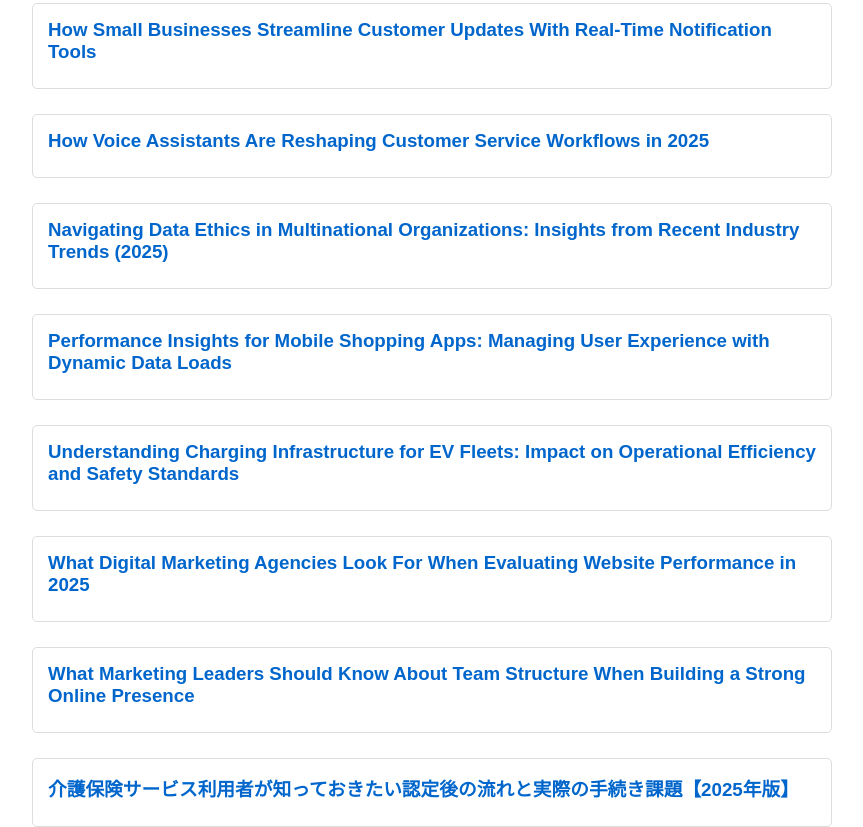
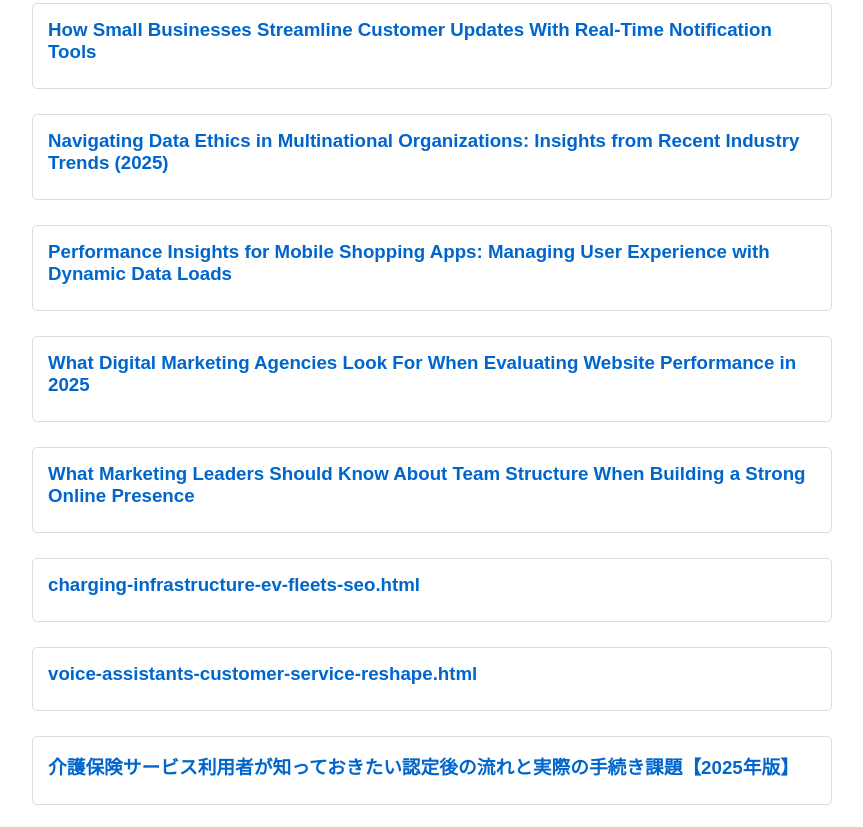
Before and after one commit to imagingcoe05/imagingcoe05.github.io, a plain HTML site: page index.html in a window 1280 px wide. Shown: the part 1291-2118 px from the top of the page, without its empty margins (208-1071 px from the left). Drawn offline with Linux system fonts and the light colour scheme.

Commit message:
自動更新 Index.html - 文章目錄（包含Gist）

```diff
--- a/index.html
+++ b/index.html
@@ -64,22 +64,22 @@
             <h3><a href="streamline-customer-updates-real-time-notification.html">How Small Businesses Streamline Customer Updates With Real-Time Notification Tools</a></h3>
         </div>
         <div class="article-item">
-            <h3><a href="voice-assistants-customer-service-reshape.html">How Voice Assistants Are Reshaping Customer Service Workflows in 2025</a></h3>
-        </div>
-        <div class="article-item">
             <h3><a href="data-ethics-multinational-insights.html">Navigating Data Ethics in Multinational Organizations: Insights from Recent Industry Trends (2025)</a></h3>
         </div>
         <div class="article-item">
             <h3><a href="dynamic-data-loads-management.html">Performance Insights for Mobile Shopping Apps: Managing User Experience with Dynamic Data Loads</a></h3>
         </div>
         <div class="article-item">
-            <h3><a href="charging-infrastructure-ev-fleets-seo.html">Understanding Charging Infrastructure for EV Fleets: Impact on Operational Efficiency and Safety Standards</a></h3>
-        </div>
-        <div class="article-item">
             <h3><a href="evaluate-website-performance-agencies.html">What Digital Marketing Agencies Look For When Evaluating Website Performance in 2025</a></h3>
         </div>
         <div class="article-item">
             <h3><a href="team-structure-marketing-leaders-online.html">What Marketing Leaders Should Know About Team Structure When Building a Strong Online Presence</a></h3>
+        </div>
+        <div class="article-item">
+            <h3><a href="charging-infrastructure-ev-fleets-seo.html">charging-infrastructure-ev-fleets-seo.html</a></h3>
+        </div>
+        <div class="article-item">
+            <h3><a href="voice-assistants-customer-service-reshape.html">voice-assistants-customer-service-reshape.html</a></h3>
         </div>
         <div class="article-item">
             <h3><a href="care-insurance-certification-process.html">介護保険サービス利用者が知っておきたい認定後の流れと実際の手続き課題【2025年版】</a></h3>
@@ -277,7 +277,7 @@
     </div>
 
     <div class="footer">
-        <p>Total 71 items (41 articles, 30 gists) | Last updated: 2026-11-21 09:21:01</p>
+        <p>Total 71 items (41 articles, 30 gists) | Last updated: 2026-11-22 09:20:05</p>
     </div>
 </body>
 </html>
```
